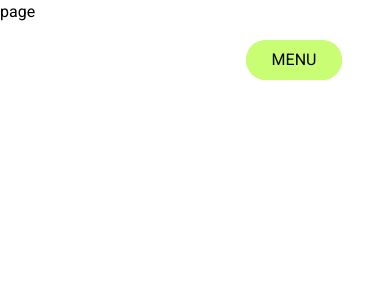
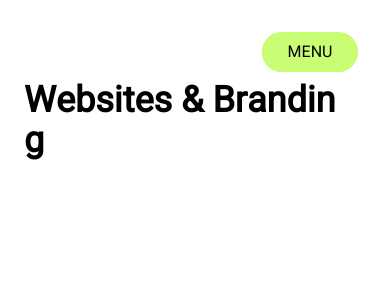
Before and after one commit to imjishan/next-portfolio, a Next.js app: page / in a window 390 px wide. Shown: the top 300 px of the page. Built offline with nearby package versions, Linux system fonts and the light colour scheme; what @kamona/tailwindcss-perspective would draw is missing.

Commit message:
created main page and some responsiveness

```diff
--- a/src/app/page.js
+++ b/src/app/page.js
@@ -1,4 +1,6 @@
+import WebsitesBranding from "@/components/WebsiteBranding/WebsitesBranding";
+
 const Page = () => {
-  return <div>page</div>;
+  return <WebsitesBranding />;
 };
 export default Page;
--- a/src/components/Header/Header.jsx
+++ b/src/components/Header/Header.jsx
@@ -25,9 +25,9 @@ const Header = () => {
 
   const [isActive, setIsActive] = useState(false);
   return (
-    <div className="fixed right-12 top-10">
+    <div className="fixed right-8 top-8">
       <motion.div
-        className="w-[350px] h-[500px] bg-[#c9fd74] rounded-3xl relative"
+        className="w-[350px] h-[520px] bg-[#c9fd74] rounded-3xl relative"
         variants={variants}
         animate={isActive ? "open" : "closed"}
         initial="closed"
--- a/src/components/Header/Nav.jsx
+++ b/src/components/Header/Nav.jsx
@@ -30,13 +30,15 @@ const slideIn = {
   initial: {
     opacity: 0,
     y: 30,
+    x: -20,
   },
   enter: (i) => ({
     opacity: 1,
     y: 0,
+    x: 0,
     transition: {
       duration: 0.5,
-      delay: 0.75 + i * 0.1,
+      delay: 1.2 + i * 0.1,
       ease: [0.215, 0.61, 0.355, 1],
     },
   }),
@@ -59,7 +61,7 @@ const Nav = () => {
                 exit="exit"
                 initial="initial"
               >
-                <Link href={link.href} className="text-black text-4xl">
+                <Link href={link.href} className="text-black text-3xl">
                   {link.title}
                 </Link>
               </motion.div>
@@ -72,7 +74,7 @@ const Nav = () => {
           return (
             <motion.a
               key={`f_${i}`}
-              className="w-1/2 text-black no-underline text-sm"
+              className="w-1/2 text-black no-underline text-[14px]"
               href={link.href}
               variants={slideIn}
               custom={i}
--- /dev/null
+++ b/src/components/WebsiteBranding/WebsitesBranding.jsx
@@ -0,0 +1,42 @@
+"use client";
+import { motion } from "framer-motion";
+
+const WebsitesBranding = () => {
+  const textVariants = {
+    initial: { opacity: 0, y: 20 },
+    animate: {
+      opacity: 1,
+      y: 0,
+      transition: {
+        delay: 0.2,
+        staggerchildren: 0.1,
+      },
+    },
+  };
+  const letterVariants = {
+    initial: { opacity: 0, y: 20 },
+    animate: { opacity: 1, y: 0 },
+  };
+  const text = "Websites & Branding";
+  return (
+    <div className="lg:h-80 h-52 lg:w-[830px] w-80 lg:ml-36 ml-6 mt-20 flex justify-center">
+      <motion.div
+        className="lg:text-9xl text-4xl font-bold mb-8 text-left"
+        variants={textVariants}
+        initial="initial"
+        animate="animate"
+      >
+        {text.split("").map((letter, index) => (
+          <motion.span
+            key={index}
+            variants={letterVariants}
+            className="inline-block"
+          >
+            {letter === " " ? "\u00A0" : letter}
+          </motion.span>
+        ))}
+      </motion.div>
+    </div>
+  );
+};
+export default WebsitesBranding;
```
